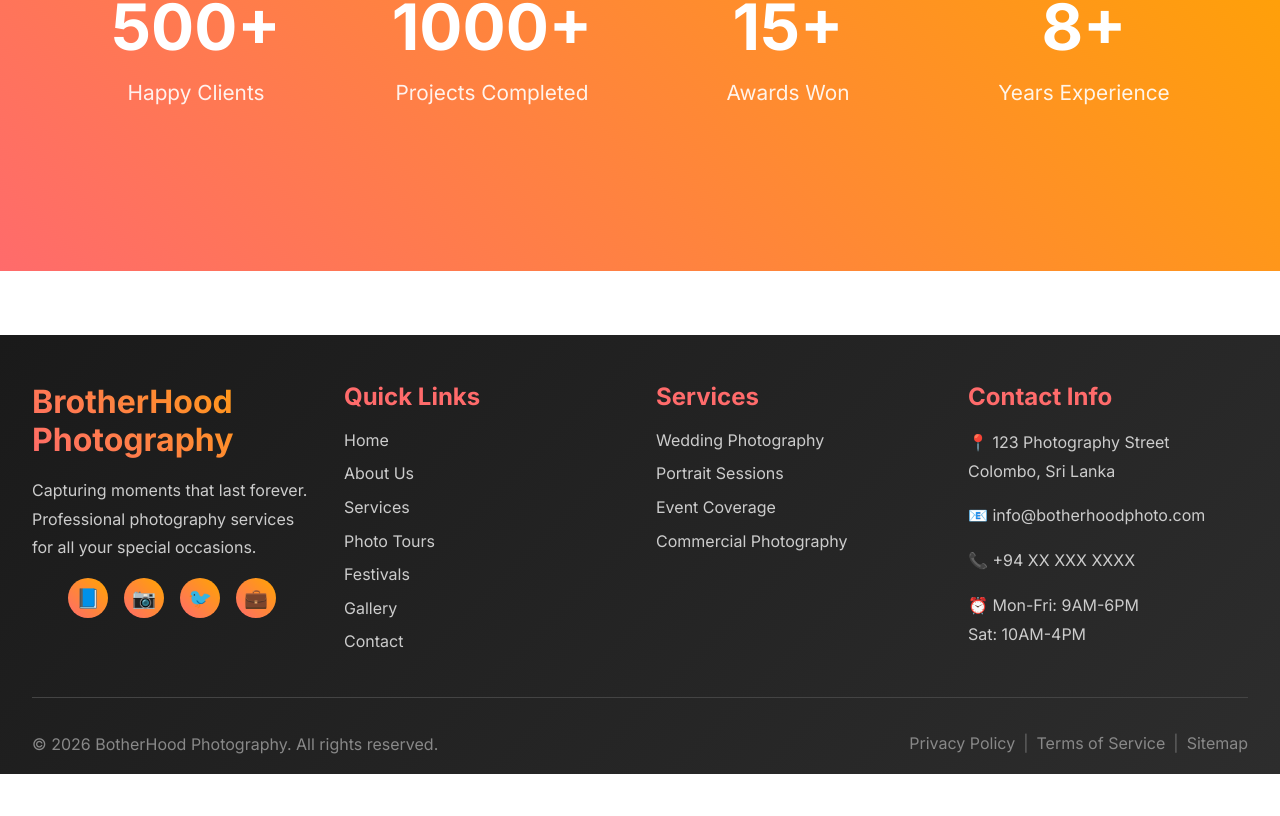
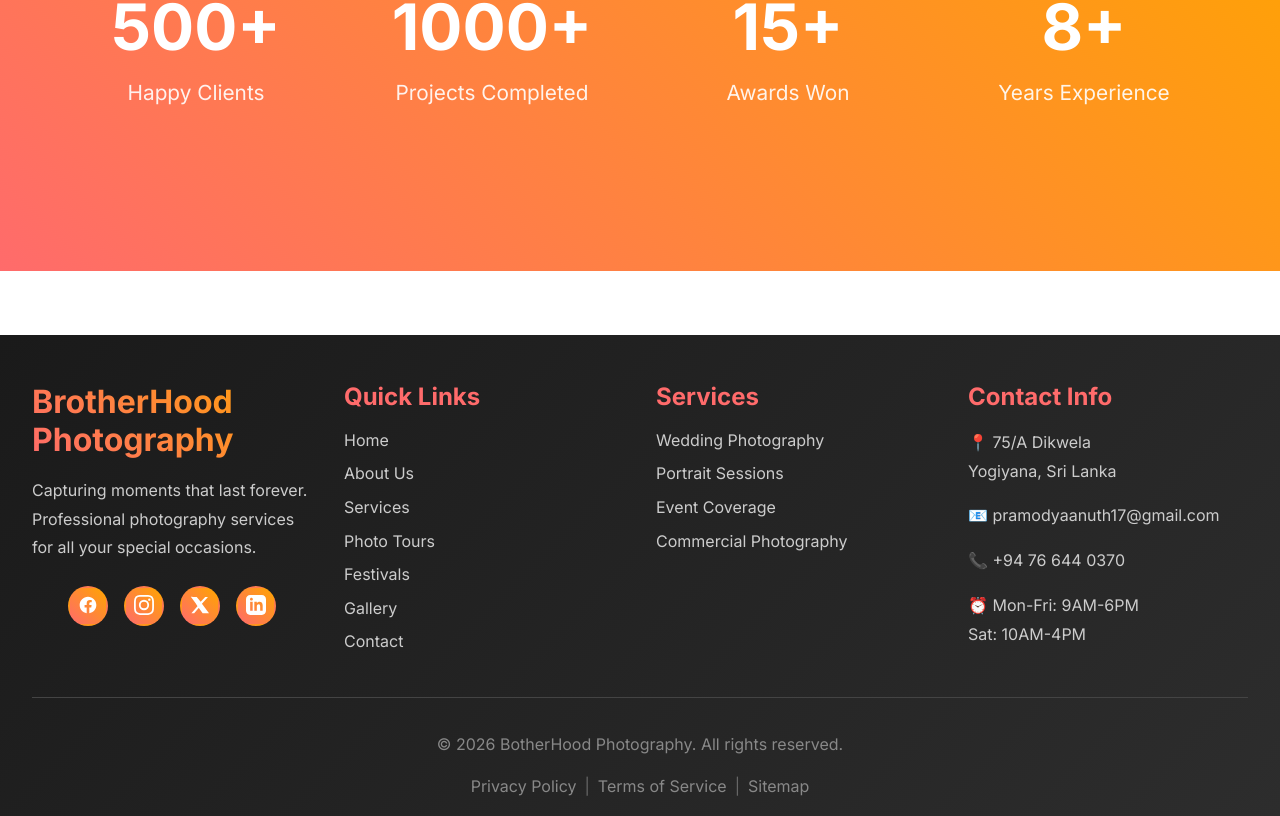
Before and after one commit to JMPLakshan/photograpysite, a React (Vite) app: page /about in a window 1280 px wide. Shown: the part 3691-4507 px from the top of the page. Before the commit the page ends 4465 px from the top, so only its background shows below. Built offline with nearby package versions, Linux system fonts and the light colour scheme.

Commit message:
update footer

```diff
--- a/src/components/Footer.css
+++ b/src/components/Footer.css
@@ -121,9 +121,63 @@
   .footer-section ul {
     padding: 0;
   }
+}
 
-  .footer-bottom-content {
-    flex-direction: column;
-    text-align: center;
+/* Social Media Icons */
+.social-links {
+  display: flex;
+  gap: 1.5rem;
+  margin-top: 1.5rem;
+}
+
+.social-icon {
+  display: flex;
+  align-items: center;
+  justify-content: center;
+  width: 40px;
+  height: 40px;
+  border-radius: 50%;
+  background: linear-gradient(135deg, #ff6b6b, #ffa500);
+  color: white;
+  text-decoration: none;
+  transition: all 0.3s ease;
+  border: 2px solid transparent;
+}
+
+.social-icon:hover {
+  transform: translateY(-3px) scale(1.1);
+  box-shadow: 0 8px 20px rgba(255, 107, 107, 0.4);
+  background: linear-gradient(135deg, #ffa500, #ff6b6b);
+  border-color: white;
+}
+
+.social-icon svg {
+  width: 20px;
+  height: 20px;
+  transition: all 0.3s ease;
+}
+
+.social-icon:hover svg {
+  transform: scale(1.2);
+}
+
+@media (max-width: 768px) {
+  .social-links {
+    gap: 1rem;
+  }
+
+  .social-icon {
+    width: 35px;
+    height: 35px;
+  }
+
+  .social-icon svg {
+    width: 18px;
+    height: 18px;
   }
 }
+
+.footer-bottom-content {
+  flex-direction: column;
+  text-align: center;
+}
--- a/src/components/Footer.jsx
+++ b/src/components/Footer.jsx
@@ -9,10 +9,26 @@ function Footer() {
           <h3>BrotherHood Photography</h3>
           <p>Capturing moments that last forever. Professional photography services for all your special occasions.</p>
           <div className="social-links">
-            <a href="https://facebook.com" target="_blank" rel="noopener noreferrer" aria-label="Facebook">📘</a>
-            <a href="https://instagram.com" target="_blank" rel="noopener noreferrer" aria-label="Instagram">📷</a>
-            <a href="https://twitter.com" target="_blank" rel="noopener noreferrer" aria-label="Twitter">🐦</a>
-            <a href="https://linkedin.com" target="_blank" rel="noopener noreferrer" aria-label="LinkedIn">💼</a>
+            <a href="https://www.facebook.com/profile.php?id=100087684582662" target="_blank" rel="noopener noreferrer" aria-label="Facebook" className="social-icon">
+              <svg xmlns="http://www.w3.org/2000/svg" viewBox="0 0 24 24" fill="currentColor" width="24" height="24">
+                <path d="M22 12c0-5.523-4.477-10-10-10S2 6.477 2 12c0 4.991 3.657 9.128 8.438 9.879V14.89h-2.54V12h2.54V9.797c0-2.506 1.492-3.89 3.777-3.89 1.094 0 2.238.195 2.238.195v2.46h-1.26c-1.243 0-1.63.771-1.63 1.562V12h2.773l-.443 2.89h-2.33v6.989C18.343 21.129 22 16.99 22 12z" />
+              </svg>
+            </a>
+            <a href="https://instagram.com/botherhoodphotography" target="_blank" rel="noopener noreferrer" aria-label="Instagram" className="social-icon">
+              <svg xmlns="http://www.w3.org/2000/svg" viewBox="0 0 24 24" fill="currentColor" width="24" height="24">
+                <path d="M12 2.163c3.204 0 3.584.012 4.85.07 3.252.148 4.771 1.691 4.919 4.919.058 1.265.069 1.645.069 4.849 0 3.205-.012 3.584-.069 4.849-.149 3.225-1.664 4.771-4.919 4.919-1.266.058-1.644.07-4.85.07-3.204 0-3.584-.012-4.849-.07-3.26-.149-4.771-1.699-4.919-4.92-.058-1.265-.07-1.644-.07-4.849 0-3.204.013-3.583.07-4.849.149-3.227 1.664-4.771 4.919-4.919 1.266-.057 1.645-.069 4.849-.069zM12 0C8.741 0 8.333.014 7.053.072 2.695.272.273 2.69.073 7.052.014 8.333 0 8.741 0 12c0 3.259.014 3.668.072 4.948.2 4.358 2.618 6.78 6.98 6.98C8.333 23.986 8.741 24 12 24c3.259 0 3.668-.014 4.948-.072 4.354-.2 6.782-2.618 6.979-6.98.059-1.28.073-1.689.073-4.948 0-3.259-.014-3.667-.072-4.947-.196-4.354-2.617-6.78-6.979-6.98C15.668.014 15.259 0 12 0zm0 5.838a6.162 6.162 0 100 12.324 6.162 6.162 0 000-12.324zM12 16a4 4 0 110-8 4 4 0 010 8zm6.406-11.845a1.44 1.44 0 100 2.881 1.44 1.44 0 000-2.881z" />
+              </svg>
+            </a>
+            <a href="https://twitter.com/botherhoodphoto" target="_blank" rel="noopener noreferrer" aria-label="Twitter" className="social-icon">
+              <svg xmlns="http://www.w3.org/2000/svg" viewBox="0 0 24 24" fill="currentColor" width="24" height="24">
+                <path d="M18.244 2.25h3.308l-7.227 8.26 8.502 11.24H16.17l-5.214-6.817L4.99 21.75H1.68l7.73-8.835L1.254 2.25H8.08l4.713 5.835L18.244 2.25zM17.06 21.75h-1.89l-5.82-7.852l-.7-1.123l-1.16-1.81l-.7-1.123l-5.82-7.852h1.89l5.82 7.852l.7 1.123l1.16 1.81l.7 1.123l5.82 7.852z" />
+              </svg>
+            </a>
+            <a href="https://linkedin.com/company/botherhood-photography" target="_blank" rel="noopener noreferrer" aria-label="LinkedIn" className="social-icon">
+              <svg xmlns="http://www.w3.org/2000/svg" viewBox="0 0 24 24" fill="currentColor" width="24" height="24">
+                <path d="M19 0h-14c-2.761 0-5 2.239-5 5v14c0 2.761 2.239 5 5 5h14c2.762 0 5-2.239 5-5v-14c0-2.761-2.238-5-5-5zm-11 19h-3v-11h3v11zm-1.5-12.268c-.966 0-1.75-.79-1.75-1.764s.784-1.764 1.75-1.764 1.75.79 1.75 1.764-.783 1.764-1.75 1.764zm13.5 12.268h-3v-5.604c0-3.368-4-3.113-4 0v5.604h-3v-11h3v1.765c1.396-2.586 7-2.777 7 2.476v6.759z" />
+              </svg>
+            </a>
           </div>
         </div>
 
@@ -41,9 +57,9 @@ function Footer() {
 
         <div className="footer-section">
           <h4>Contact Info</h4>
-          <p>📍 123 Photography Street<br />Colombo, Sri Lanka</p>
-          <p>📧 info@botherhoodphoto.com</p>
-          <p>📞 +94 XX XXX XXXX</p>
+          <p>📍 75/A Dikwela<br />Yogiyana, Sri Lanka</p>
+          <p>📧 pramodyaanuth17@gmail.com</p>
+          <p>📞 +94 76 644 0370</p>
           <p>⏰ Mon-Fri: 9AM-6PM<br />Sat: 10AM-4PM</p>
         </div>
       </div>
```
